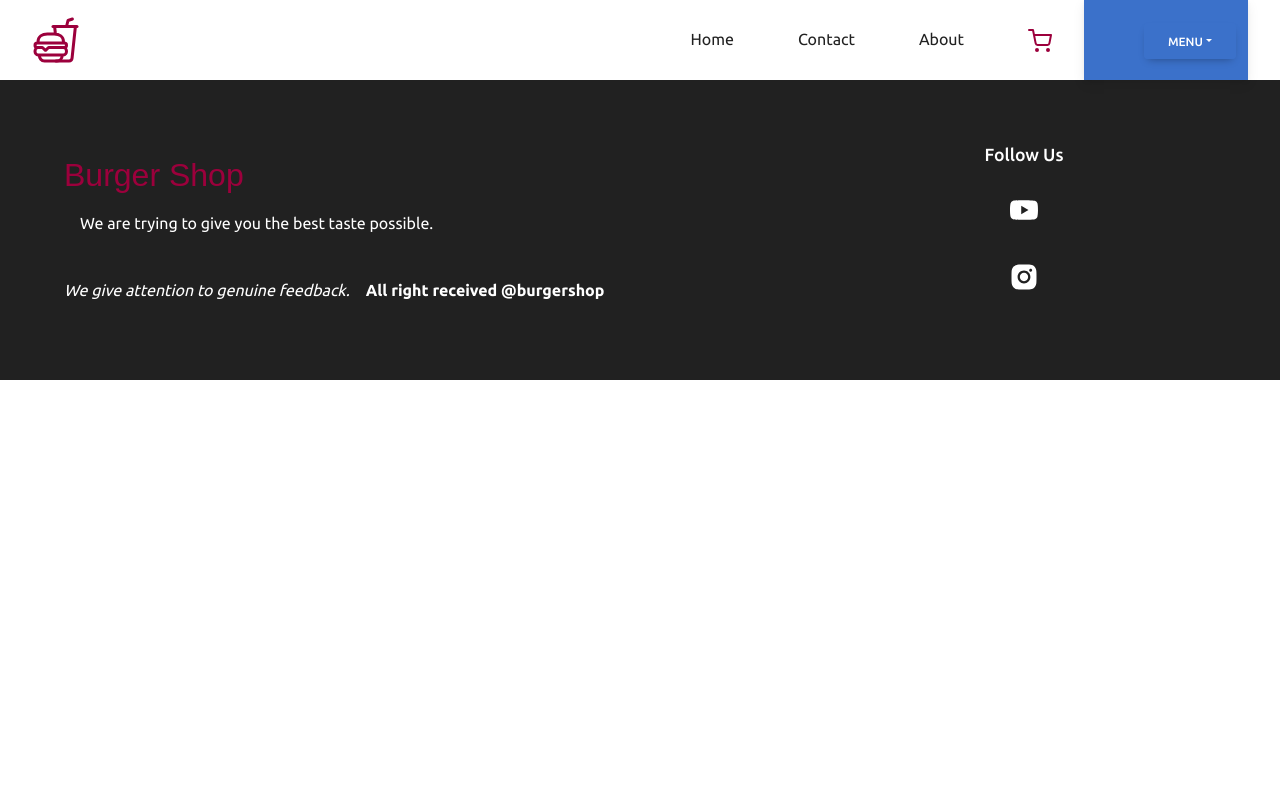
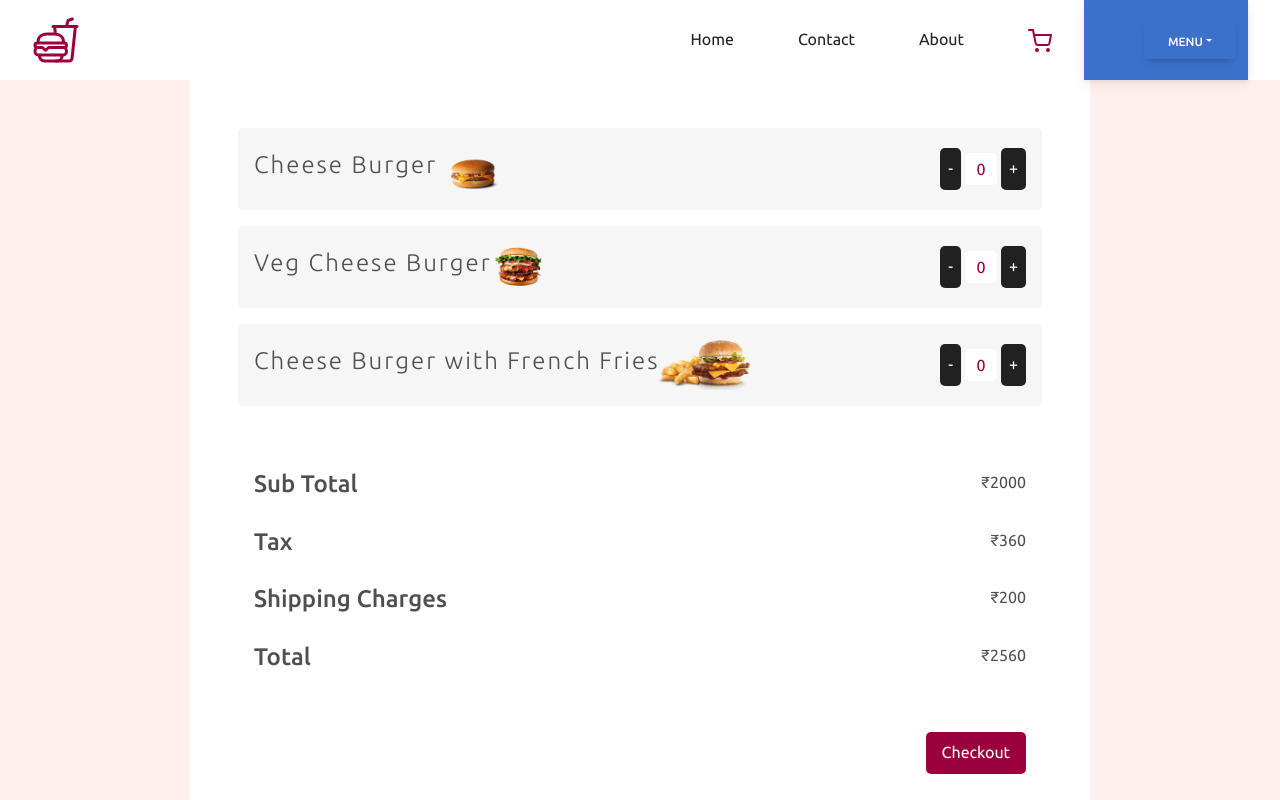
Before and after one commit to SvitlanaRybakova/Burger_Shop, a React (Create React App) app: page /cart in a window 1280 px wide. Shown: the top 800 px of the page. Built offline with nearby package versions, Linux system fonts and the light colour scheme.

Commit message:
created the Cart

```diff
--- a/src/App.js
+++ b/src/App.js
@@ -3,7 +3,7 @@ import Home from "./components/home/Home";
 import Footer from "./components/layout/Footer";
 import Header from "./components/layout/Header";
 import Contact from "./components/contact/Contact";
-// Add module imports for CART
+import Cart from './components/cart/Cart';
 
 // Add module imports for Shipping
 
@@ -35,22 +35,16 @@ function App() {
     <Router>
       <Header isAuthenticated={true} />
       <Routes>
-        <Route path="/" element={<Home />} />
-        <Route path="/contact" element={<Contact />} />
-        <Route path="/about" element={<About />} />
-          //           Add the Route for CART
+        <Route path='/' element={<Home />} />
+        <Route path='/contact' element={<Contact />} />
+        <Route path='/about' element={<About />} />
+        <Route path='/cart' element={<Cart />} />
 
-          //           Add the Route for SHIPPING
-
-        <Route path="/login" element={<Login />} />
-        <Route path="/me" element={<Profile />} />
-         //           Add the Route for MY ORDERS
-
-        <Route path="/order/:id" element={<OrderDetails />} />
-
-
-
-
+        // Add the Route for SHIPPING
+        <Route path='/login' element={<Login />} />
+        <Route path='/me' element={<Profile />} />
+        // Add the Route for MY ORDERS
+        <Route path='/order/:id' element={<OrderDetails />} />
       </Routes>
 
       <Footer />
--- a/src/components/cart/Cart.jsx
+++ b/src/components/cart/Cart.jsx
@@ -1,53 +1,48 @@
-import React from "react";
-import { Link } from "react-router-dom";
-import burger1 from "../../assets/burger1.png";
-import burger2 from "../../assets/burger2.png";
-// import burger3 here
-
+import React from 'react';
+import { Link } from 'react-router-dom';
+import burger1 from '../../assets/burger1.png';
+import burger2 from '../../assets/burger2.png';
+import burger3 from '../../assets/burger3.png';
 const CartItem = ({ value, title, img, increment, decrement }) => (
-  <div className="cartItem">
+  <div className='cartItem'>
     <div>
       <h4>{title}</h4>
-      <img src={img} alt="Item" />
+      <img src={img} alt='Item' />
     </div>
-
     <div>
       <button onClick={decrement}>-</button>
-      <input type="number" readOnly value={value} />
+      <input type='number' readOnly value={value} />
       <button onClick={increment}>+</button>
     </div>
   </div>
 );
-
 const Cart = () => {
   const increment = (item) => {};
-
   const decrement = (item) => {};
-
   return (
-    <section className="cart">
+    <section className='cart'>
       <main>
         <CartItem
-          title={"Cheese Burger"}
+          title={'Cheese Burger'}
           img={burger1}
           value={0}
           increment={() => increment(1)}
-
-        // Add the function for decrementing the order by 1
-
+          decrement={() => decrement(1)}
         />
         <CartItem
-          title={"Veg Cheese Burger"}
+          title={'Veg Cheese Burger'}
           img={burger2}
           value={0}
           increment={() => increment(2)}
-        // Add the function for decrementing the order by 2
-
+          decrement={() => decrement(2)}
         />
-
-        {/* Fill up the code for Cheese Burger similarly */}
-
-
+        <CartItem
+          title={'Cheese Burger with French Fries'}
+          img={burger3}
+          value={0}
+          increment={() => increment(3)}
+          decrement={() => decrement(3)}
+        />
         <article>
           <div>
             <h4>Sub Total</h4>
@@ -60,16 +55,15 @@ const Cart = () => {
           <div>
             <h4>Shipping Charges</h4>
             <p>₹{200}</p>
-          </div>{" "}
+          </div>{' '}
           <div>
             <h4>Total</h4>
             <p>₹{2000 + 2000 * 0.18 + 200}</p>
           </div>
-          <Link to="/shipping">Checkout</Link>
+          <Link to='/shipping'>Checkout</Link>
         </article>
       </main>
     </section>
   );
 };
-
 export default Cart;
```
